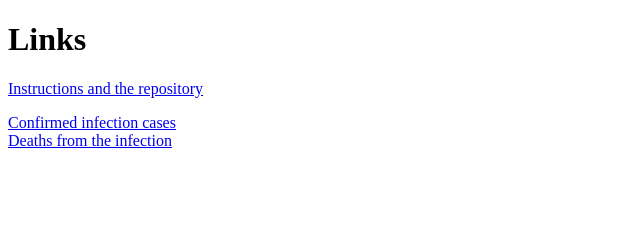
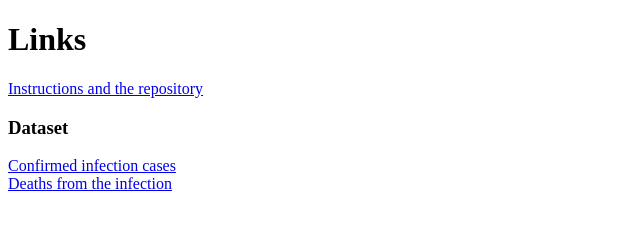
Before and after one commit to lkananen/coronaVirusFinland, a plain HTML site: page docs/index.html in a window 1280 px wide. Shown: the whole page, without its empty margins (0-640 px from the left). Drawn offline with Linux system fonts and the light colour scheme.

Commit message:
Dataset links moved to a separate section.

```diff
--- a/docs/index.html
+++ b/docs/index.html
@@ -1,15 +1,22 @@
 <!DOCTYPE html>
+
 <head>
     <title>Link page</title>
 </head>
+
 <body>
-<h1>Links</h1>
+    <h1>Links</h1>
 
-<p><a href="https://github.com/lkananen/coronaVirusFinland/">Instructions and the repository</a></p>
+    <p>
+        <a href="https://github.com/lkananen/coronaVirusFinland/">Instructions and the repository</a>
+    </p>
 
-<p>
-<a href="iwdc.html">Confirmed infection cases</a></br>
-<a href="dwdc.html">Deaths from the infection</a>
-</p>
+    <h3>Dataset</h3>
+
+    <p>
+        <a href="iwdc.html">Confirmed infection cases</a></br>
+        <a href="dwdc.html">Deaths from the infection</a>
+    </p>
 </body>
+
 </html>
```
